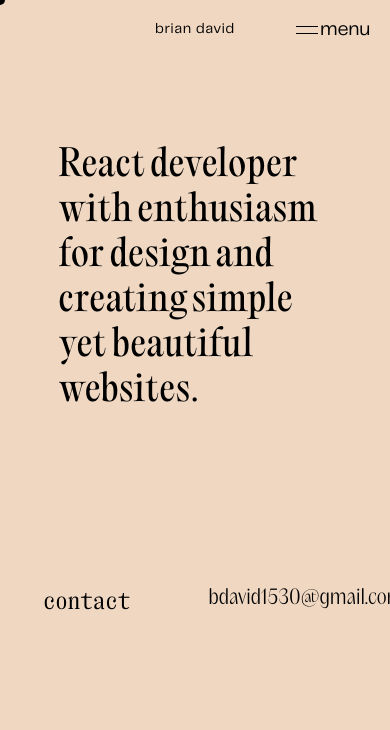
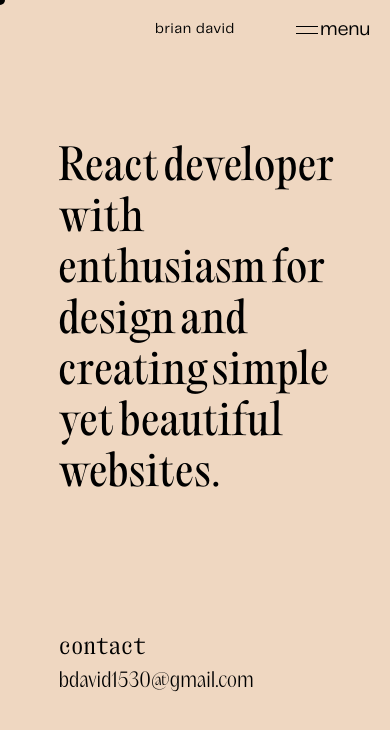
Before and after one commit to brian-david4/brian-portfolio-website, a React (Vite) app in the folder portfolio-website/: page / in a window 390 px wide. Shown: the top 730 px of the page. Built offline with nearby package versions, Linux system fonts and the light colour scheme.

Commit message:
Make contact mailto responsive

```diff
--- a/portfolio-website/src/pages/Home/Home.tsx
+++ b/portfolio-website/src/pages/Home/Home.tsx
@@ -20,22 +20,21 @@ const Home = () => {
     <>
       <div className={styles.homepage}>
         <div ref={ref} className={styles.titleWrapper}>
-          <p className={styles.title}>
+          <div className={styles.title}>
             {titleWords.map((word, idx) => (
-              <div className={styles.wordWrapper}>
+              <div key={`word_${idx}`} className={styles.wordWrapper}>
                 <motion.div
                   variants={titleWordsAnim}
                   initial="initial"
                   animate={inView ? "enter" : "exit"}
                   className={styles.word}
-                  key={idx}
                   custom={idx}
                 >
                   {word}
                 </motion.div>
               </div>
             ))}
-          </p>
+          </div>
         </div>
         <div className={styles.contactWrapper}>
           <div className={styles.contactTitle}>contact</div>
--- a/portfolio-website/src/pages/Home/home.module.css
+++ b/portfolio-website/src/pages/Home/home.module.css
@@ -60,6 +60,10 @@
   text-decoration: none;
   color: black;
   font-family: "Acma Light";
+  transition: transform 550ms ease-in-out;
+}
+.contactWrapper > a:hover {
+  transform: translateX(5px);
 }
 .hoveredItalic {
   font-family: "Neue Montreal Italic" !important;
@@ -71,10 +75,16 @@
   .word {
     letter-spacing: 2px;
   }
+  .contactWrapper {
+    flex-direction: column;
+    gap: 10px;
+    margin-top: 20vh;
+    left: 15vmin;
+  }
 }
-@media (max-width: 478px) {
+@media (max-width: 500px) {
   .title {
-    font-size: 36px;
+    font-size: 42px;
   }
   .wordWrapper {
     margin-right: 1.2vmin;
@@ -82,4 +92,8 @@
   .word {
     letter-spacing: 1px;
   }
+
+  .contactWrapper {
+    top: 5vmax;
+  }
 }
```
